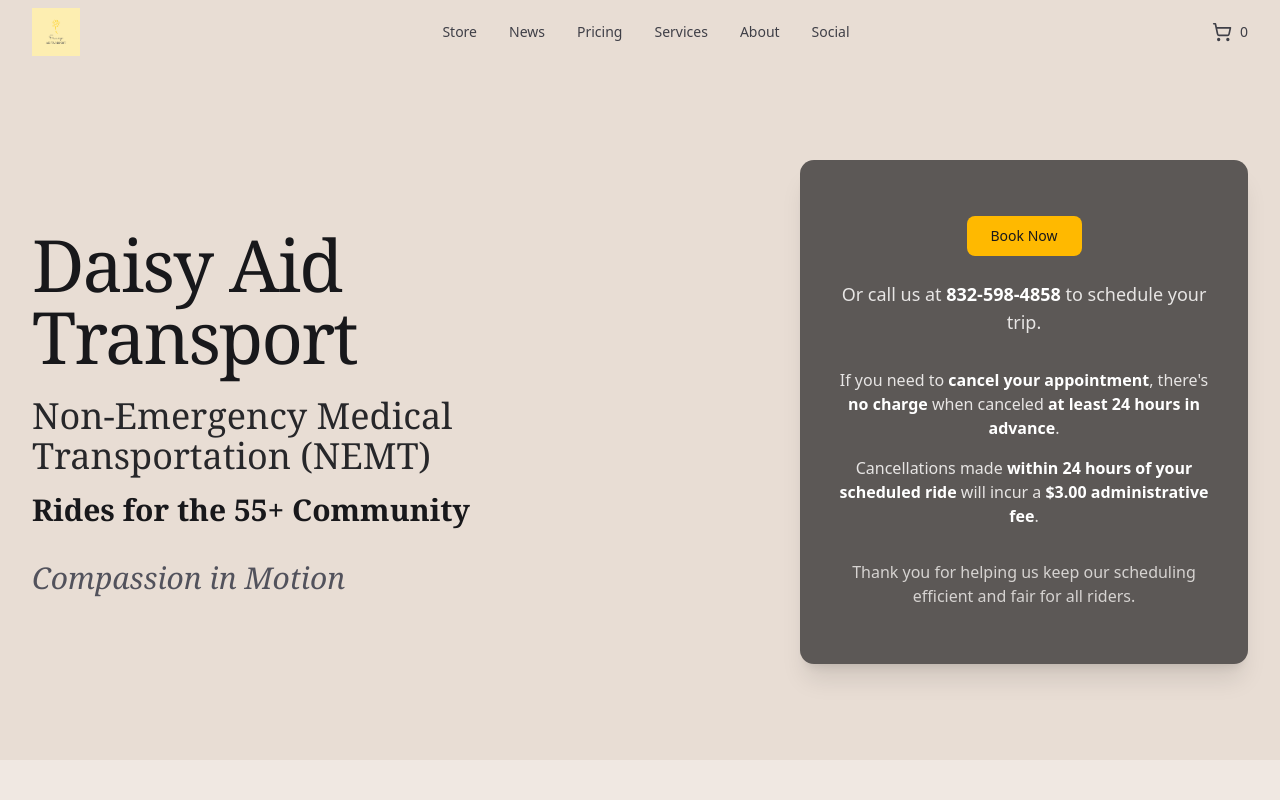
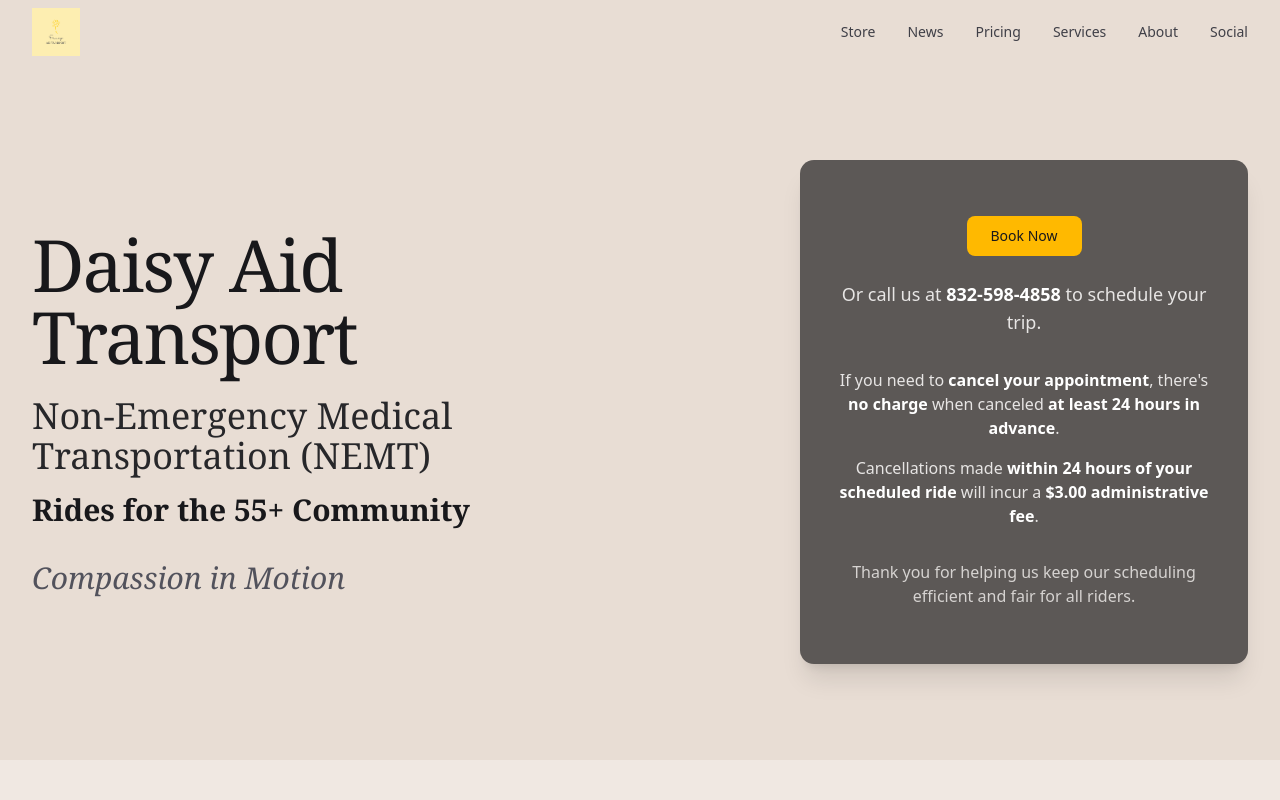
Before and after one commit to brandonalfred/daisy-aid-app, a Next.js app: page / in a window 1280 px wide. Shown: the top 800 px of the page. Built offline with nearby package versions, Linux system fonts and the light colour scheme.

Commit message:
fix: remove shopping cart icon from header (#15)

```diff
--- a/src/components/header.tsx
+++ b/src/components/header.tsx
@@ -1,6 +1,6 @@
 'use client';
 
-import { Menu, ShoppingCart, X } from 'lucide-react';
+import { Menu, X } from 'lucide-react';
 import Image from 'next/image';
 import Link from 'next/link';
 import { useState } from 'react';
@@ -43,22 +43,12 @@ export function Header() {
           ))}
         </nav>
 
-        <div className="flex items-center gap-4">
-          <button
-            type="button"
-            className="flex items-center gap-2 text-zinc-700 transition-colors hover:text-zinc-900"
-            aria-label="Shopping cart"
-          >
-            <ShoppingCart className="h-5 w-5" />
-            <span className="text-sm">0</span>
-          </button>
-
         {/* Mobile menu button */}
         <button
           type="button"
           className="flex items-center justify-center text-zinc-700 transition-colors hover:text-zinc-900 md:hidden"
           aria-label={mobileMenuOpen ? 'Close menu' : 'Open menu'}
-            onClick={() => setMobileMenuOpen((open) => !open)}
+          onClick={() => setMobileMenuOpen(!mobileMenuOpen)}
         >
           {mobileMenuOpen ? (
             <X className="h-6 w-6" />
@@ -66,7 +56,6 @@ export function Header() {
             <Menu className="h-6 w-6" />
           )}
         </button>
-        </div>
       </div>
 
       {/* Mobile navigation menu */}
```
Lines whose indentation alone changed are shown as unchanged.
